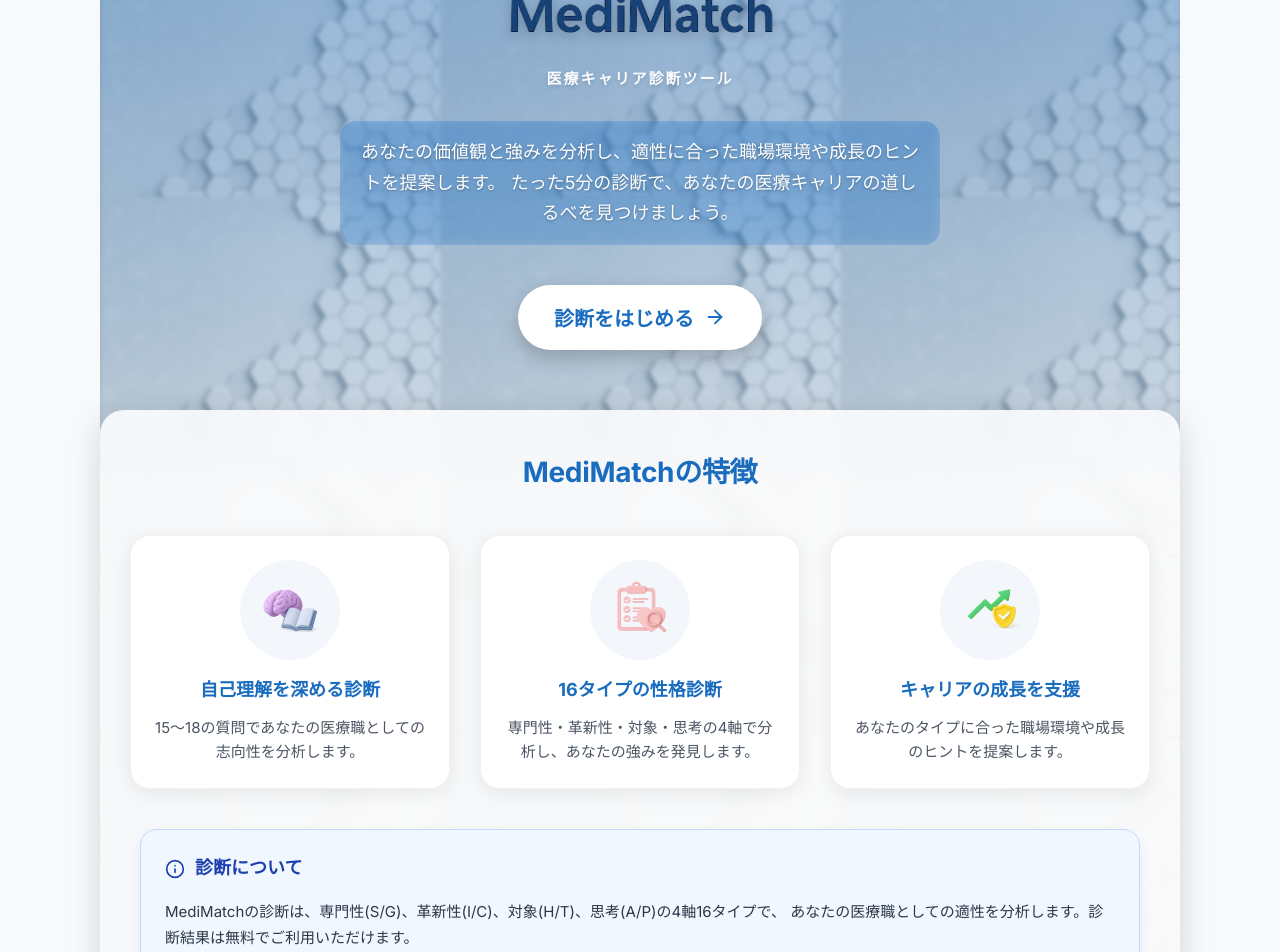
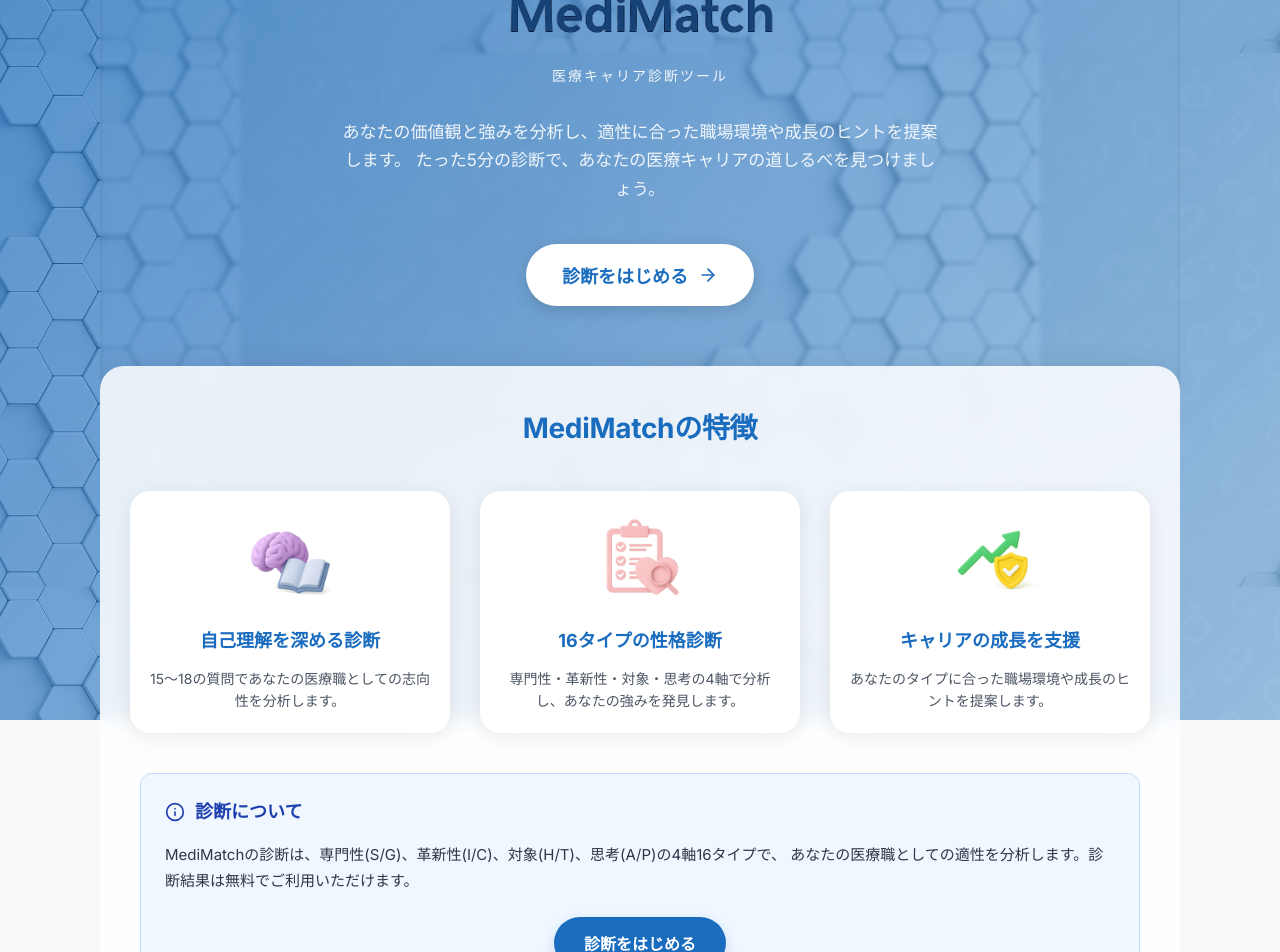
Before and after one commit to haruhiishizuka/Haruhipharmacy-recruit, a React (Create React App) app: page / in a window 1280 px wide. Shown: the part 80-1032 px from the top of the page. Built offline with nearby package versions, Linux system fonts and the light colour scheme.

Commit message:
feat: Slack通知とNetlify連携の最終調整

```diff
--- a/src/components/quiz/WelcomeScreen.js
+++ b/src/components/quiz/WelcomeScreen.js
@@ -1,4 +1,3 @@
-// 改善されたWelcomeScreen.js
 import React from 'react';
 import { motion } from 'framer-motion';
 
@@ -35,7 +34,7 @@ const WelcomeScreen = ({ onStartQuiz, onOpenPolicy }) => {
   };
 
   const itemVariants = {
-    hidden: { y: 20, opacity: 0 },
+    hidden: { y: 30, opacity: 0 },
     visible: {
       y: 0,
       opacity: 1,
@@ -85,17 +84,39 @@ const WelcomeScreen = ({ onStartQuiz, onOpenPolicy }) => {
   return (
     <div style={{
       minHeight: '100vh',
-      backgroundImage: `url('/images/patterns/medical_pattern_light.png')`,
-      backgroundSize: '400px',
-      backgroundPosition: 'center',
-      backgroundRepeat: 'repeat',
-      backgroundColor: '#EDF2F7',
+      position: 'relative',
       fontFamily: "'Inter', 'Noto Sans JP', sans-serif",
       display: 'flex',
       flexDirection: 'column',
-      position: 'relative'
+      overflow: 'hidden'
     }}>
-      {/* ヒーローセクション - 改良版 */}
+      {/* 改善された背景スタイル - 固定背景と覆い効果 */}
+      <div className="background-wrapper" style={{
+        position: 'fixed',
+        top: 0,
+        left: 0,
+        right: 0,
+        bottom: 0,
+        zIndex: -1,
+        backgroundImage: `url('/images/patterns/medical_pattern_light.png')`,
+        backgroundSize: '800px', /* パターンの適切なサイズ */
+        backgroundPosition: 'center',
+        backgroundAttachment: 'fixed',
+        backgroundColor: '#65A9E5',
+      }}></div>
+
+      {/* オーバーレイグラデーション */}
+      <div className="overlay-gradient" style={{
+        position: 'fixed',
+        top: 0,
+        left: 0,
+        right: 0,
+        bottom: 0,
+        zIndex: -1,
+        background: 'linear-gradient(135deg, rgba(26,108,191,0.7) 0%, rgba(101,169,229,0.5) 100%)',
+      }}></div>
+
+      {/* ヒーローセクション */}
       <div style={{
         padding: '60px 20px 120px',
         display: 'flex',
@@ -105,11 +126,10 @@ const WelcomeScreen = ({ onStartQuiz, onOpenPolicy }) => {
         position: 'relative',
         color: 'white',
         textAlign: 'center',
-        backgroundImage: 'linear-gradient(to bottom, rgba(26, 108, 191, 0.4), rgba(101, 169, 229, 0.1))',
         backdropFilter: 'blur(2px)',
         boxShadow: 'inset 0 -4px 6px rgba(0, 0, 0, 0.1)'
       }}>
-        {/* MediMatchロゴ - 視認性強化 */}
+        {/* MediMatchロゴ - 新しいロゴを使用 */}
         <motion.div
           initial={{ opacity: 0, y: -20 }}
           animate={{ opacity: 1, y: 0 }}
@@ -127,24 +147,22 @@ const WelcomeScreen = ({ onStartQuiz, onOpenPolicy }) => {
             style={{
               width: '100%',
               maxWidth: '280px',
-              height: 'auto',
-              filter: 'drop-shadow(0 4px 6px rgba(0, 0, 0, 0.2))'
+              height: 'auto'
             }}
           />
           <div style={{
-            fontSize: '15px',
-            fontWeight: '600',
-            opacity: 0.95,
+            fontSize: '14px',
+            fontWeight: '500',
+            opacity: 0.9,
             letterSpacing: '2px',
             textTransform: 'uppercase',
-            marginTop: '12px',
-            textShadow: '0 2px 4px rgba(0, 0, 0, 0.15)'
+            marginTop: '10px'
           }}>
             医療キャリア診断ツール
           </div>
         </motion.div>
 
-        {/* 説明文 - コントラスト向上 */}
+        {/* サブタイトルを削除し、説明文のみに */}
         <motion.div
           initial={{ opacity: 0, y: -20 }}
           animate={{ opacity: 1, y: 0 }}
@@ -152,24 +170,18 @@ const WelcomeScreen = ({ onStartQuiz, onOpenPolicy }) => {
           style={{ maxWidth: '800px' }}
         >
           <p style={{
-            fontSize: '18px',
+            fontSize: '17px',
             lineHeight: 1.7,
             maxWidth: '600px',
             margin: '0 auto 40px',
-            color: 'white',
-            fontWeight: '500',
-            textShadow: '0 1px 3px rgba(0, 0, 0, 0.3)',
-            backgroundColor: 'rgba(26, 108, 191, 0.15)',
-            backdropFilter: 'blur(4px)',
-            padding: '16px 20px',
-            borderRadius: '16px',
+            color: 'rgba(255, 255, 255, 0.9)'
           }}>
             あなたの価値観と強みを分析し、適性に合った職場環境や成長のヒントを提案します。
             たった5分の診断で、あなたの医療キャリアの道しるべを見つけましょう。
           </p>
         </motion.div>
 
-        {/* 診断開始ボタン - 視認性向上 */}
+        {/* 診断開始ボタン */}
         <motion.button
           variants={buttonVariants}
           initial="hidden"
@@ -183,10 +195,10 @@ const WelcomeScreen = ({ onStartQuiz, onOpenPolicy }) => {
             border: 'none',
             borderRadius: '50px',
             padding: '18px 36px',
-            fontSize: '20px',
+            fontSize: '18px',
             fontWeight: '700',
             cursor: 'pointer',
-            boxShadow: '0 8px 20px rgba(0, 0, 0, 0.2)',
+            boxShadow: '0 4px 15px rgba(0, 0, 0, 0.15)',
             display: 'flex',
             alignItems: 'center',
             gap: '10px',
@@ -194,14 +206,14 @@ const WelcomeScreen = ({ onStartQuiz, onOpenPolicy }) => {
           }}
         >
           <span>診断をはじめる</span>
-          <svg xmlns="http://www.w3.org/2000/svg" width="22" height="22" viewBox="0 0 24 24" fill="none" stroke="currentColor" strokeWidth="2" strokeLinecap="round" strokeLinejoin="round">
+          <svg xmlns="http://www.w3.org/2000/svg" width="20" height="20" viewBox="0 0 24 24" fill="none" stroke="currentColor" strokeWidth="2" strokeLinecap="round" strokeLinejoin="round">
             <line x1="5" y1="12" x2="19" y2="12"></line>
             <polyline points="12 5 19 12 12 19"></polyline>
           </svg>
         </motion.button>
       </div>
 
-      {/* 特徴紹介セクション - モバイル対応強化 */}
+      {/* 特徴紹介セクション - モバイルでの2列表示に最適化 */}
       <motion.div
         variants={containerVariants}
         initial="hidden"
@@ -221,7 +233,7 @@ const WelcomeScreen = ({ onStartQuiz, onOpenPolicy }) => {
           flex: 1
         }}
       >
-        {/* タイトル */}
+        {/* タイトルを「MediMatchの特徴」のみに */}
         <h2 style={{
           fontSize: '28px',
           fontWeight: '700',
@@ -248,15 +260,12 @@ const WelcomeScreen = ({ onStartQuiz, onOpenPolicy }) => {
               style={{
                 backgroundColor: 'white',
                 borderRadius: '20px',
-                padding: '24px',
+                padding: '20px',
                 boxShadow: '0 4px 20px rgba(0, 0, 0, 0.08)',
                 display: 'flex',
                 flexDirection: 'column',
                 alignItems: 'center',
-                textAlign: 'center',
-                height: '100%',
-                transition: 'transform 0.3s ease, box-shadow 0.3s ease',
-                border: '1px solid rgba(0, 0, 0, 0.05)'
+                textAlign: 'center'
               }}
             >
               <div style={{
@@ -266,16 +275,13 @@ const WelcomeScreen = ({ onStartQuiz, onOpenPolicy }) => {
                 display: 'flex',
                 alignItems: 'center',
                 justifyContent: 'center',
-                backgroundColor: 'rgba(26, 108, 191, 0.05)',
-                borderRadius: '50%',
-                padding: '8px'
               }}>
                 <img
                   src={feature.imagePath}
                   alt={feature.title}
                   style={{
-                    width: '80%',
-                    height: '80%',
+                    width: '100%',
+                    height: '100%',
                     objectFit: 'contain'
                   }}
                 />
@@ -289,7 +295,7 @@ const WelcomeScreen = ({ onStartQuiz, onOpenPolicy }) => {
                 {feature.title}
               </h3>
               <p style={{
-                fontSize: '15px',
+                fontSize: '14px',
                 color: '#4B5563',
                 lineHeight: 1.6,
                 margin: 0
@@ -300,14 +306,13 @@ const WelcomeScreen = ({ onStartQuiz, onOpenPolicy }) => {
           ))}
         </div>
 
-        {/* 補足情報 - デザイン改善 */}
+        {/* 補足情報 */}
         <div style={{
           backgroundColor: '#F0F7FF',
-          borderRadius: '16px',
+          borderRadius: '12px',
           padding: '24px',
           margin: '40px 20px 0',
-          border: '1px solid #BFDBFE',
-          boxShadow: '0 4px 12px rgba(0, 108, 191, 0.08)'
+          border: '1px solid #BFDBFE'
         }}>
           <h3 style={{
             fontSize: '18px',
@@ -329,7 +334,7 @@ const WelcomeScreen = ({ onStartQuiz, onOpenPolicy }) => {
             fontSize: '15px',
             color: '#2D3748',
             lineHeight: 1.7,
-            marginBottom: '20px'
+            marginBottom: '16px'
           }}>
             MediMatchの診断は、専門性(S/G)、革新性(I/C)、対象(H/T)、思考(A/P)の4軸16タイプで、
             あなたの医療職としての適性を分析します。診断結果は無料でご利用いただけます。
@@ -340,7 +345,7 @@ const WelcomeScreen = ({ onStartQuiz, onOpenPolicy }) => {
             marginTop: '24px'
           }}>
             <motion.button
-              whileHover={{ scale: 1.05, boxShadow: '0 8px 15px rgba(26, 108, 191, 0.3)' }}
+              whileHover={{ scale: 1.05 }}
               whileTap={{ scale: 0.95 }}
               onClick={handleStartQuizClick}
               style={{
@@ -352,55 +357,14 @@ const WelcomeScreen = ({ onStartQuiz, onOpenPolicy }) => {
                 fontSize: '16px',
                 fontWeight: '600',
                 cursor: 'pointer',
-                boxShadow: '0 4px 12px rgba(26, 108, 191, 0.2)',
-                display: 'flex',
-                alignItems: 'center',
-                gap: '8px'
+                boxShadow: '0 4px 12px rgba(26, 108, 191, 0.2)'
               }}
             >
-              <span>診断をはじめる</span>
-              <svg xmlns="http://www.w3.org/2000/svg" width="18" height="18" viewBox="0 0 24 24" fill="none" stroke="currentColor" strokeWidth="2" strokeLinecap="round" strokeLinejoin="round">
-                <line x1="5" y1="12" x2="19" y2="12"></line>
-                <polyline points="12 5 19 12 12 19"></polyline>
-              </svg>
+              診断をはじめる
             </motion.button>
           </div>
         </div>
       </motion.div>
-
-      {/* モバイル用フローティングCTAボタン - 新規追加 */}
-      <div className="floating-cta-button">
-        <motion.button
-          initial={{ opacity: 0, y: 20 }}
-          animate={{ opacity: 1, y: 0 }}
-          transition={{ delay: 1, duration: 0.5 }}
-          onClick={handleStartQuizClick}
-          style={{
-            position: 'fixed',
-            bottom: '20px',
-            left: '50%',
-            transform: 'translateX(-50%)',
-            backgroundColor: '#1A6CBF',
-            color: 'white',
-            border: 'none',
-            borderRadius: '50px',
-            padding: '14px 28px',
-            fontSize: '16px',
-            fontWeight: '600',
-            boxShadow: '0 4px 15px rgba(0, 0, 0, 0.3)',
-            zIndex: 100,
-            display: 'flex',
-            alignItems: 'center',
-            gap: '8px'
-          }}
-        >
-          <svg xmlns="http://www.w3.org/2000/svg" width="18" height="18" viewBox="0 0 24 24" fill="none" stroke="currentColor" strokeWidth="2" strokeLinecap="round" strokeLinejoin="round">
-            <path d="m18.5 13-5.5-5.5-6 6"></path>
-            <path d="M18.5 19.5 13 14l-6 6"></path>
-          </svg>
-          <span>診断スタート</span>
-        </motion.button>
-      </div>
 
       {/* フッター */}
       <footer style={{
@@ -439,23 +403,22 @@ const WelcomeScreen = ({ onStartQuiz, onOpenPolicy }) => {
         </a>
       </footer>
 
-      {/* モバイル対応用スタイル - 改善版 */}
+      {/* モバイル対応用スタイル */}
       <style jsx="true">{`
-        /* PCデスクトップ向けスタイル */
+        @keyframes pulse {
+          0% { box-shadow: 0 0 0 0 rgba(26, 108, 191, 0.3); }
+          70% { box-shadow: 0 0 0 10px rgba(26, 108, 191, 0); }
+          100% { box-shadow: 0 0 0 0 rgba(26, 108, 191, 0); }
+        }
+
+        /* デスクトップ向けスタイル */
         @media (min-width: 769px) {
           .features-grid {
             grid-template-columns: repeat(3, 1fr) !important;
-            gap: 30px !important;
           }
 
           .feature-card {
             padding: 32px !important;
-            transition: transform 0.3s ease !important;
-          }
-
-          .feature-card:hover {
-            transform: translateY(-5px);
-            box-shadow: 0 10px 25px rgba(0, 0, 0, 0.1);
           }
 
           .feature-card img {
@@ -465,71 +428,57 @@ const WelcomeScreen = ({ onStartQuiz, onOpenPolicy }) => {
 
           .feature-card h3 {
             font-size: 20px !important;
-            margin-bottom: 16px !important;
           }
 
           .feature-card p {
             font-size: 16px !important;
-          }
-
-          /* PCではフローティングボタンを非表示 */
-          .floating-cta-button {
-            display: none !important;
           }
         }
 
         /* タブレット向けスタイル */
         @media (min-width: 481px) and (max-width: 768px) {
           .features-grid {
-            grid-template-columns: repeat(3, 1fr) !important;
+            grid-template-columns: repeat(2, 1fr) !important;
             gap: 20px !important;
           }
 
           .feature-card {
             padding: 24px !important;
           }
-
-          .feature-card img {
-            width: 90px !important;
-            height: 90px !important;
-          }
-
-          /* タブレットではフローティングボタンを表示 */
-          .floating-cta-button {
-            display: block !important;
-          }
         }
 
         /* モバイル向けスタイル */
         @media (max-width: 480px) {
           .features-grid {
-            grid-template-columns: 1fr !important;
-            gap: 16px !important;
+            grid-template-columns: repeat(2, 1fr) !important;
+            gap: 12px !important;
           }
 
           .feature-card {
-            padding: 20px !important;
+            padding: 16px !important;
           }
 
           .feature-card img {
-            width: 80px !important;
-            height: 80px !important;
-            margin-bottom: 12px !important;
+            width: 70px !important;
+            height: 70px !important;
+            margin-bottom: 10px !important;
           }
 
           .feature-card h3 {
-            font-size: 18px !important;
-            margin-bottom: 10px !important;
+            font-size: 16px !important;
+            margin-bottom: 8px !important;
           }
 
           .feature-card p {
-            font-size: 14px !important;
-            line-height: 1.5 !important;
+            font-size: 12px !important;
+            line-height: 1.4 !important;
           }
+        }
 
-          /* モバイルでは常にフローティングボタンを表示 */
-          .floating-cta-button {
-            display: block !important;
+        /* iOS向けのバックドロップフィルター対応 */
+        @supports (-webkit-backdrop-filter: blur(10px)) {
+          .background-wrapper {
+            -webkit-backdrop-filter: blur(0px);
           }
         }
       `}</style>
```
